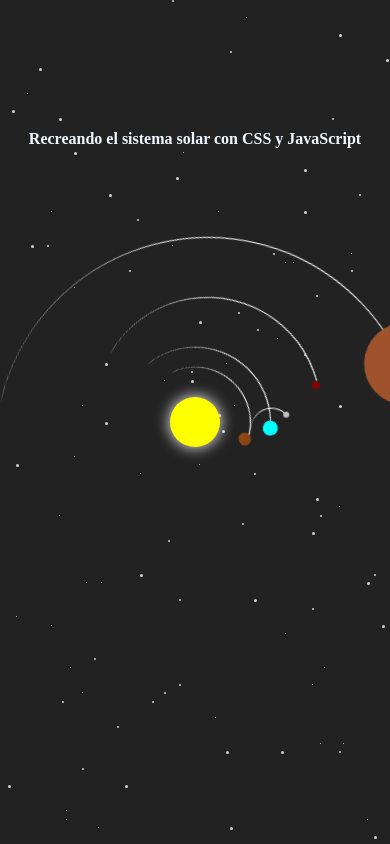
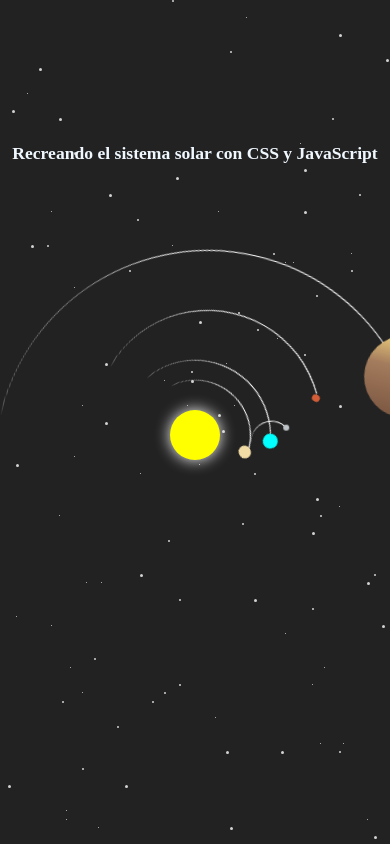
Before and after one commit to DevOld112/sistema-solar, a website built with Vite: page index.html in a window 390 px wide. Shown: the top 844 px of the page. Built offline with nearby package versions, Linux system fonts and the light colour scheme.

Commit message:
Corrigiendo errores en responsive parte 2

```diff
--- a/styles.css
+++ b/styles.css
@@ -20,9 +20,9 @@ h1{
 }
 
 .container{
-    font-size: 10px;
+    font-size: 8px;
     width: 40em;
-    height: 40em;
+    height: 35em;
     position: relative;
 }
 
@@ -34,16 +34,12 @@ h1{
         margin: -20rem;
     }
     h1{
-        font-size: 1.5rem
+        font-size: 1.1rem;
+        margin-top: 8rem;
     }
 }
 
-@media (max-width: 393px) {
-    h1{
-        font-size: 1.0rem;
-        margin-top: 8rem;
-    }
-}
+
 
 .sun{
     position: absolute;
@@ -108,7 +104,7 @@ h1{
     right: 0.2em;
     width: 1.2em;
     height: 1.2em;
-    background-color: silver;
+    background-color: #bdc3c7;
 }
 
 .venus{
@@ -125,7 +121,7 @@ h1{
     right: 2.3em;
     width: 2.5em;
     height: 2.5em;
-    background-color:saddlebrown;
+    background-color:#f2dca6;
 }
 
 .mars{
@@ -142,7 +138,7 @@ h1{
     right: 5.5em;
     width: 1.5em;
     height: 1.5em;
-    background-color: darkred;
+    background-color: #d25d36;
 }
 
 .jupiter{
@@ -159,7 +155,8 @@ h1{
     right: -0.5em;
     width: 16.5em;
     height: 16.5em;
-    background-color: sienna;
+    background-color: #cfa06e;
+    background-image: linear-gradient(to bottom, #f1d27d, #a37b5d 40%, #7d5842);
 }
 
 @keyframes orbit {
```
